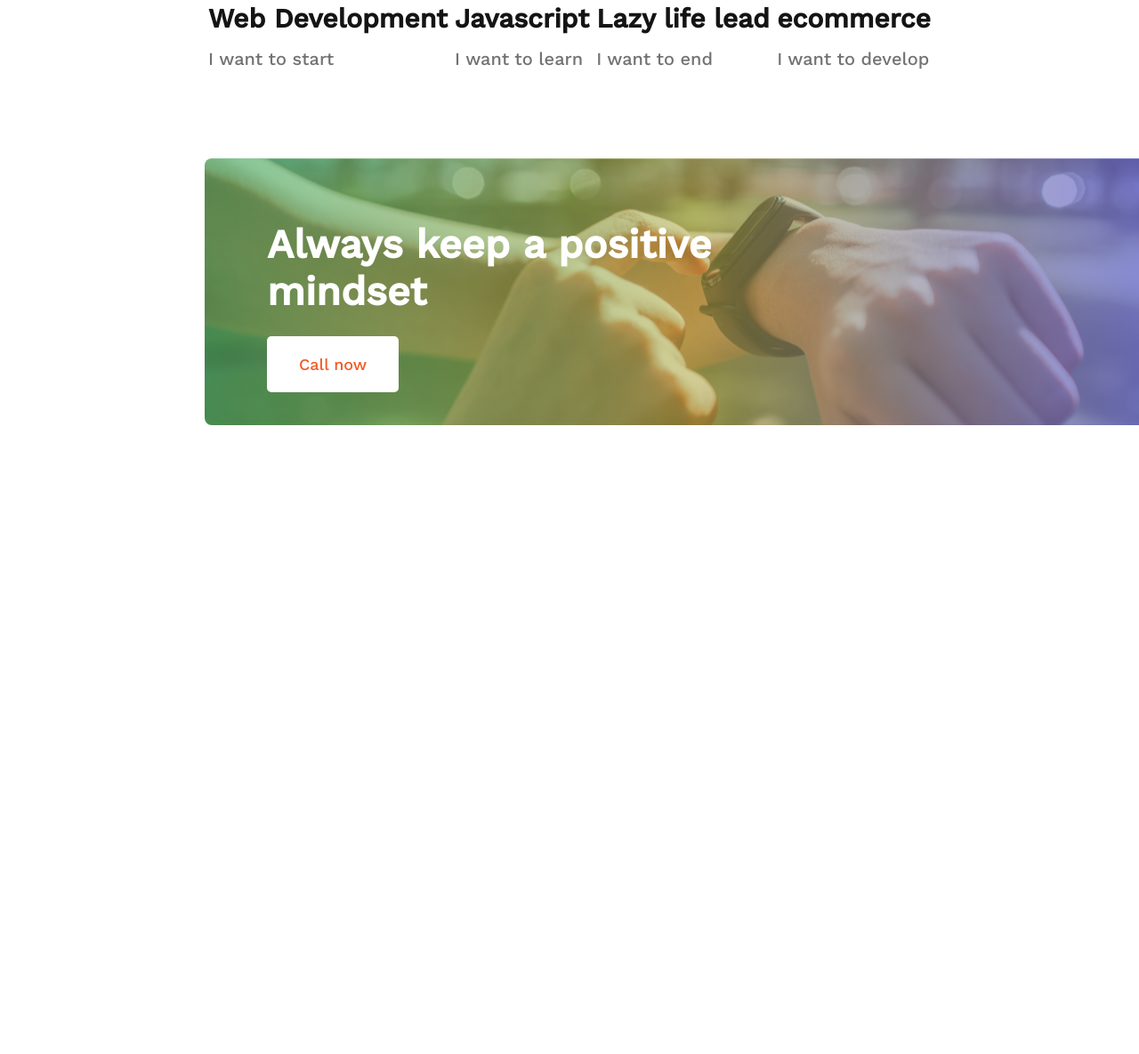
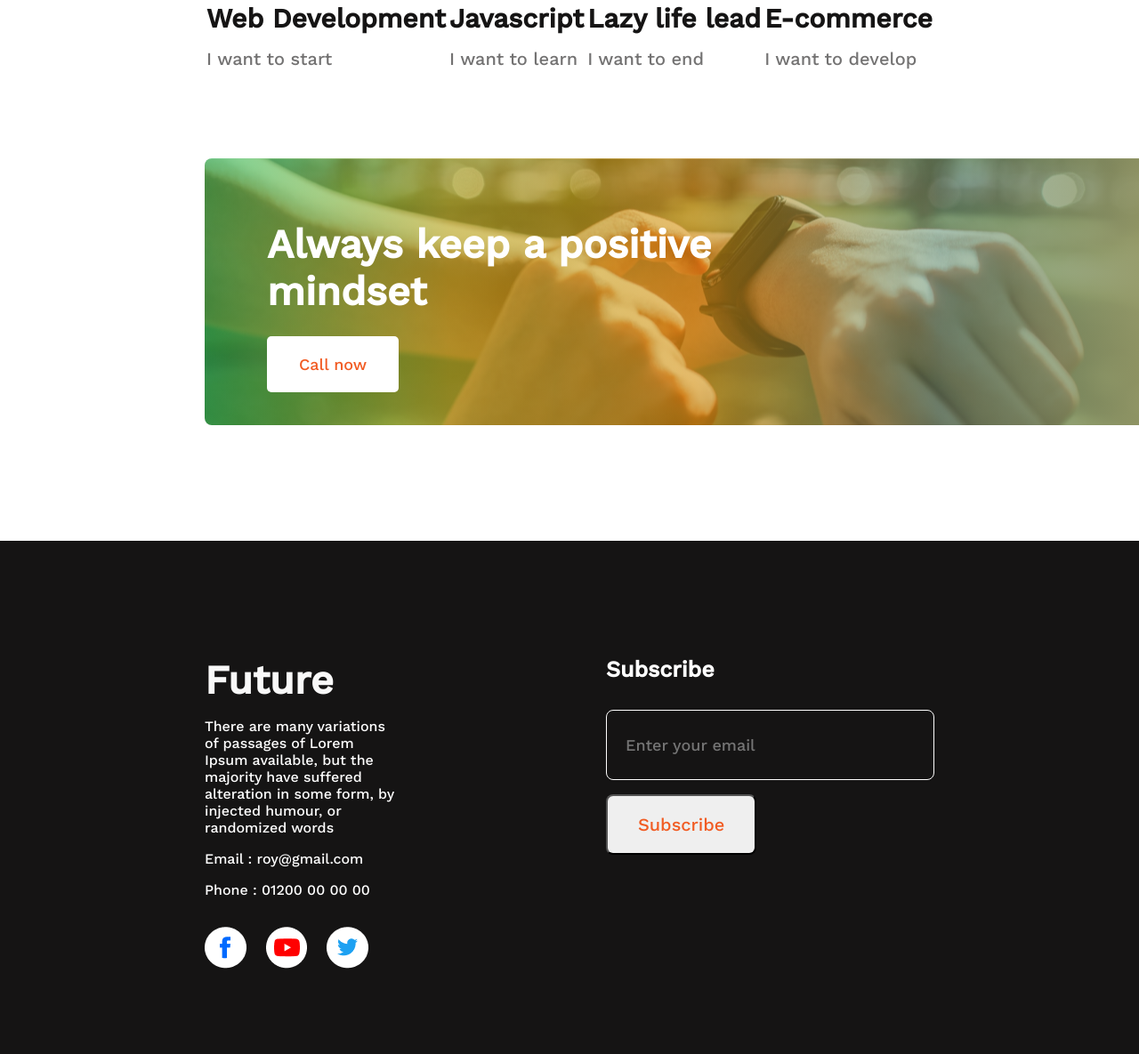
Before and after one commit to Progga-Roy/First_Assignment, a plain HTML site: page index.html in a window 1280 px wide. Shown: the part 2138-3323 px from the top of the page at 89% size. Before the commit the page ends 2616 px from the top, so only its background shows below. Drawn offline with nearby package versions, Linux system fonts and the light colour scheme.

Commit message:
footer added

```diff
--- a/index.html
+++ b/index.html
@@ -37,11 +37,14 @@
             <div>
                 <div class="failure-problems">
                     <h2 class="title-for-failure-reason">My failures of <br> previous year</h2>
-                    <p class="description-for-failure-reason">Contrary to popular belief, Lorem Ipsum is not <br> simply random text. It has roots in a piece of <br> classical Latin literature from 45 BC, making it over <br> 2000 years old. Richard McClintock.</p>
+                    <p class="description-for-failure-reason">Contrary to popular belief, Lorem Ipsum is not <br> simply
+                        random text. It has roots in a piece of <br> classical Latin literature from 45 BC, making it
+                        over <br> 2000 years old. Richard McClintock.</p>
                     <p class="reason"><i class="fa-solid fa-check"></i> Contrary to popular belief, is not simply.</p>
                     <p class="reason"><i class="fa-solid fa-check"></i> Contrary to popular belief.</p>
                     <p class="reason"><i class="fa-solid fa-check"></i> Contrary to popular , is not simply.</p>
                     <p class="reason"><i class="fa-solid fa-check"></i> Contrary to popular belief, is not simply.</p>
+                    <p class="reason"><i class="fa-solid fa-check"></i> Contrary to popular simply.</p>
                 </div>
             </div>
         </section>
@@ -57,18 +60,18 @@
                 </div>
                 <div class="plan-and-start">
                     <img src="./images/icons/js.png" alt="">
-                    <h2  class="plan-title">Javascript</h2>
+                    <h2 class="plan-title">Javascript</h2>
                     <p class="plan-description">I want to learn</p>
 
                 </div>
                 <div class="plan-and-start">
                     <img src="./images/icons/lazy.png" alt="" class="lazy-img">
-                    <h2 class="plan-title" >Lazy life lead</h2>
+                    <h2 class="plan-title">Lazy life lead</h2>
                     <p class="plan-description">I want to end</p>
                 </div>
                 <div class="plan-and-start">
                     <img src="./images/icons/ecom.png" alt="">
-                    <h2 class="plan-title" >ecommerce</h2>
+                    <h2 class="plan-title">E-commerce</h2>
                     <p class="plan-description">I want to develop</p>
                 </div>
             </div>
@@ -85,7 +88,28 @@
     </main>
 
     <footer>
-            <div></div>
+        <div class="footer-container">
+            <div class="future-div">
+                <h1 class="future-title">Future</h1>
+                <p class="future-description">There are many variations of passages of Lorem Ipsum available, but the
+                    majority have suffered
+                    alteration in some form, by injected humour, or randomized words</p>
+                <p class="future-description">Email : roy@gmail.com</p>
+                <p class="future-description">Phone : 01200 00 00 00</p>
+                <div class="social-icon">
+                    <img src="./images/icons/fb.png" alt="" id="fb">
+                    <img src="./images/icons/youtube.png" alt="" id="youtube">
+                    <img src="./images/icons/twitter.png" alt="" id="twitter">
+                </div>
+            </div>
+            <div id="subscribe">
+                <h4 id="title">Subscribe</h4>
+                <p><input type="email" placeholder="Enter your email"></p>
+                <button id="subscribe-btn">Subscribe</button>
+            </div>
+
+
+        </div>
     </footer>
 
 </body>
--- a/style.css
+++ b/style.css
@@ -1,6 +1,7 @@
 * {
     margin: 0;
     font-family: 'Work Sans', sans-serif;
+
 }
 
 .header {
@@ -9,7 +10,7 @@
 }
 
 .mission-detail {
-    /* padding: 216px 885px; */
+
     padding-top: 216px;
     margin-right: 230px;
 }
@@ -19,9 +20,8 @@
     font-size: 65px;
     line-height: 76px;
     text-align: right;
+    color: #151414;
 
-    color: #151414;
-    /* padding: 216px 885px; */
 
 }
 
@@ -145,19 +145,12 @@
 .communicate-section {
     margin-top: -30px;
     padding: 0 230px 0 230px;
-    /* background-image: url('./images/watch.png');] */
-    /* background-image: linear-gradient(to right,#dce2c8,#a8dcd1,#65def1);? */
-
-    /* background-image: linear-gradient(to bottom, rgba(117,19,93,0.73),rgba(245,246,252,0.52)),url('./images/watch.png'); */
+background-image: linear-gradient(to right,
+            #11b3478c, #b9a51498, rgba(215, 145, 14, 0.61), #6491738c,
+            #999966), url('./images/watch.png');
     /* background-image: linear-gradient(to right,
-            #6491738c, #dbd5a498, rgba(215, 145, 14, 0.61), #6491738c,
-            #999966), url('./images/watch.png'); */
-            /* background-image: linear-gradient(to right,
-            #11b3478c, #b9a51498, rgba(215, 145, 14, 0.61), #6491738c,
-            #999966), url('./images/watch.png'); */
-            background-image: linear-gradient(to right,
-            #3ca55c9e,  hwb(55 29% 29% / 0.584),rgba(106, 106, 228, 0.763 )), url('./images/watch.png');
-            /* rgba(106, 106, 228, 0.763 */
+            #3ca55c9e, hwb(55 29% 29% / 0.584), rgba(106, 106, 228, 0.763)), url('./images/watch.png'); */
+    /* rgba(106, 106, 228, 0.763 */
     background-position: center;
     background-repeat: no-repeat;
     width: 640px;
@@ -169,28 +162,103 @@
 }
 
 
-.communicate-title-div{
+.communicate-title-div {
 
-   text-align: center;
-   display: flex;
-   justify-content: flex-start;
+    text-align: center;
+    display: flex;
+    justify-content: flex-start;
     font-size: 30px;
     color: #FFFFFF;
     /* color: #151414; */
 }
-.communicate-title{
+
+.communicate-title {
     text-align: left;
     margin-top: 70px;
-margin-left: -160px;
+    margin-left: -160px;
 
 }
-.call-btn{
+
+.call-btn {
     margin-left: -160px;
     padding: 21px 36px;
-    color:#F15B22;
-    background-color:#ffffff;
+    color: #F15B22;
+    background-color: #ffffff;
     border-radius: 5px;
     border: 0;
     margin-top: 24px;
     font-size: 18px;
 }
+
+.footer-container {
+    display: flex;
+    justify-content: space-around;
+    height: 577px;
+    background: #151414;
+    margin-top: 130px;
+}
+
+.future-div {
+    padding: 130px 230px;
+    width: 485px;
+    height: 317px;
+}
+
+.future-title {
+    font-size: 45px;
+    color: #F8F8F8;
+
+}
+
+.future-description {
+    margin-top: 16px;
+
+    color: #FFFFFF;
+}
+
+.social-icon {
+    margin-top: 32px;
+
+}
+
+#fb,
+#youtube,
+#twitter {
+    margin-right: 17px;
+}
+
+#subscribe {
+    margin-top: 130px;
+    margin-right: 230px;
+}
+
+#title {
+
+    font-size: 25px;
+    line-height: 29px;
+
+    color: #FFFFFF;
+
+}
+
+input {
+    margin-top: 31px;
+    padding: 21px 21px;
+    width: 325px;
+    height: 35px;
+    background-color: #151414;
+    color: #FFFFFF;
+    font-size: 18px;
+    border: 1px solid #FFFFFF;
+    border-radius: 8px;
+
+}
+
+#subscribe-btn {
+    margin-top: 16px;
+    padding: 20px 34px;
+    font-size: 20px;
+
+    color: #F15B22;
+    border-radius: 8px;
+}
```
Lines whose indentation alone changed are shown as unchanged.
